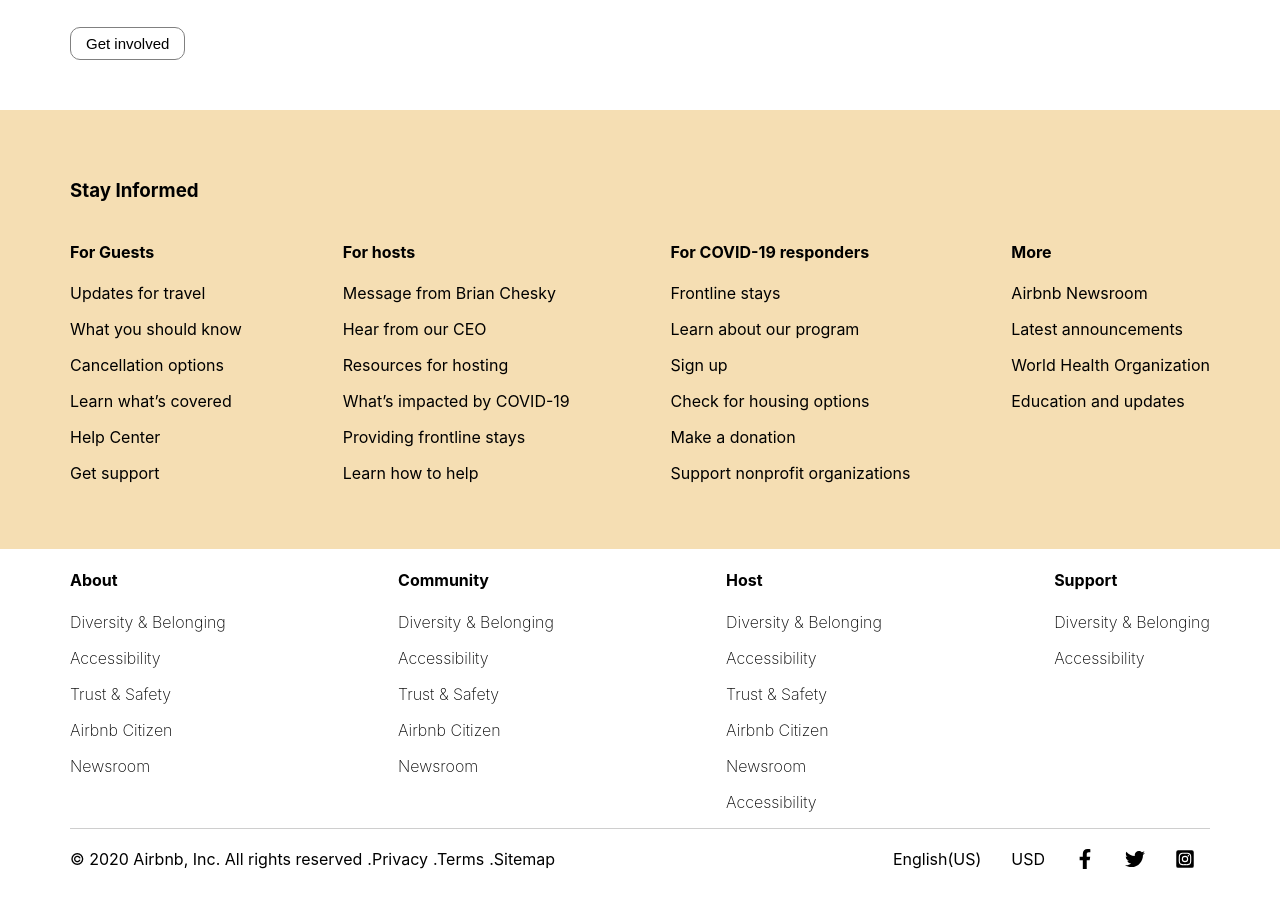
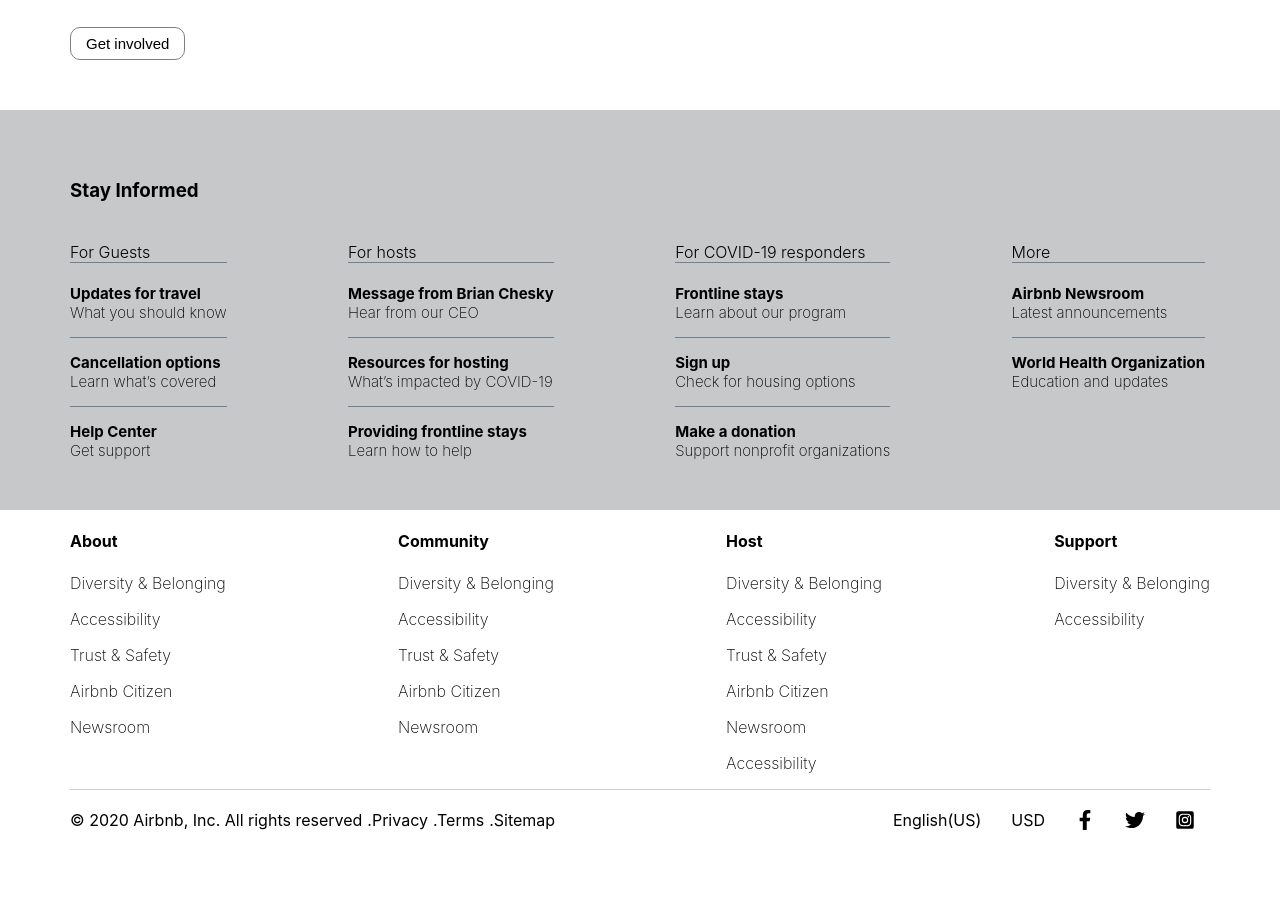
Before and after one commit to Dammysaina/airbnb-landing-page, a React (Create React App) app: page / in a window 1280 px wide. Shown: the part 1847-2750 px from the top of the page. After the commit the page ends 2711 px from the top, so only its background shows below. Built offline with nearby package versions, Linux system fonts and the light colour scheme.

Commit message:
informed update

```diff
--- a/src/Header.css
+++ b/src/Header.css
@@ -2,6 +2,7 @@
     display: flex;
     justify-content: space-between;
     padding: 0 70px 0 70px;
+
 }
 .container ul {
     display: flex;
@@ -26,7 +27,7 @@
     padding: 10px 10px 5px 10px;
     font-weight: 500;
     font-size: 15px;
-
+    outline: 0;
 }
 button:hover {
     box-shadow: -1px 6px 15px -6px rgba(0, 0, 0, 0.4);
--- a/src/Informed.css
+++ b/src/Informed.css
@@ -1,5 +1,5 @@
 .info {
-    background-color: wheat;
+    background-color: rgb(199, 200, 201);
     padding: 50px 70px 50px 70px;
 }
 .stay {
@@ -9,10 +9,27 @@
 .info-four-list {
     display: flex;
     justify-content: space-between;
+    margin-right: 5px;
+}
+.info-four-list h4 {
+    font-weight: 350;
+    padding-bottom: 0 15px;
+    border-bottom: 1px solid slategray;
+
 }
 .info-four-list h3 {
-    font-weight: 450;
+    font-weight: 700;
+    font-size: 15px;
+    margin-bottom: 0;
+    /* padding-top: 15px; */
 }
-.info-four-list ul {
-    padding: 0;
+.info-four-list p:not(:last-child) {
+    border-bottom: 1px solid slategray;
+    padding-bottom: 15px;
+    /* margin:0 */
 }
+.info-four-list p {
+    margin:0;
+    font-size: 15px;
+    font-weight: 200;
+}
--- a/src/Informed.js
+++ b/src/Informed.js
@@ -10,39 +10,38 @@
             <div className="info-four-list">
                 <div>
                     <h4>For Guests</h4>
-                    <p>Updates for travel</p>
+                    <h3>Updates for travel</h3>
                     <p>What you should know</p>
-                    <p>Cancellation options</p>
+                    <h3>Cancellation options</h3>
                     <p>Learn what’s covered</p>
-                    <p>Help Center</p>
+                    <h3>Help Center</h3>
                     <p>Get support</p>
                 </div>
                 <div>
                     <h4>For hosts</h4>
-                    <p>Message from Brian Chesky</p>
+                    <h3>Message from Brian Chesky</h3>
                     <p>Hear from our CEO</p>
-                    <p>Resources for hosting</p>
+                    <h3>Resources for hosting</h3>
                     <p>What’s impacted by COVID-19</p>
-                    <p>Providing frontline stays</p>
+                    <h3>Providing frontline stays</h3>
                     <p>Learn how to help</p>
                 </div>
                 <div>
                     <h4>For COVID-19 responders</h4>
-                    <p>Frontline stays</p>
+                    <h3>Frontline stays</h3>
                     <p>Learn about our program</p>
-                    <p>Sign up</p>
+                    <h3>Sign up</h3>
                     <p>Check for housing options</p>
-                    <p>Make a donation</p>
+                    <h3>Make a donation</h3>
                     <p>Support nonprofit organizations</p>
                 </div>
                 <div>
                     <h4>More</h4>
-                    <p>Airbnb Newsroom</p>
+                    <h3>Airbnb Newsroom</h3>
                     <p>Latest announcements</p>
-                    <p>World Health Organization</p>
+                    <h3>World Health Organization</h3>
                     <p>Education and updates</p>
-                    <p></p>
-                    <p></p>
+
                 </div>
             </div>
         </div>
--- a/src/Search.css
+++ b/src/Search.css
@@ -40,7 +40,8 @@
     border-right: 1px solid lightgray;
 }
 .search-form div:hover {
-    border: 2px solid darkslategray;
+    border: 2px solid slategray;
+    border-radius: 10px;
 }
 
 .search-form div label {
@@ -66,6 +67,8 @@
     border: none;
     background-color: red;
     color: white;
-    height: 50px;
-    margin-top: 10px;
+    height: 40px;
+    margin: 15px 10px 10px 10px ;
+    padding: 0 20px 0 20px;
+    outline: 0;
 }
--- a/src/Search.js
+++ b/src/Search.js
@@ -23,7 +23,9 @@
                     <label>{props.labels.guest}</label>
                     <input placeholder={props.labels.addguests} type="text" />
                     </div>
-                    <button> <span><img src={`/images/search-solid.svg`}/></span>Search </button>
+                        <button> <span><img src={`/images/search-solid.svg`}/></span>Search </button>
+
+
                 </form>
             </div>
         </div>
```
